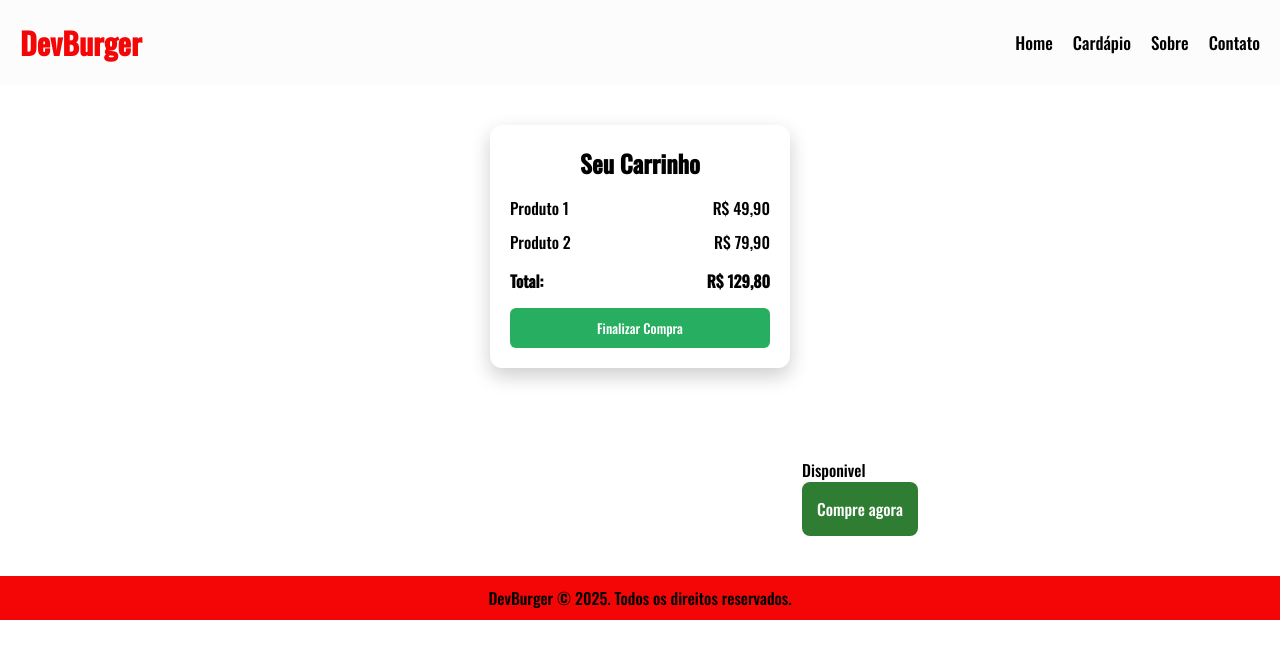
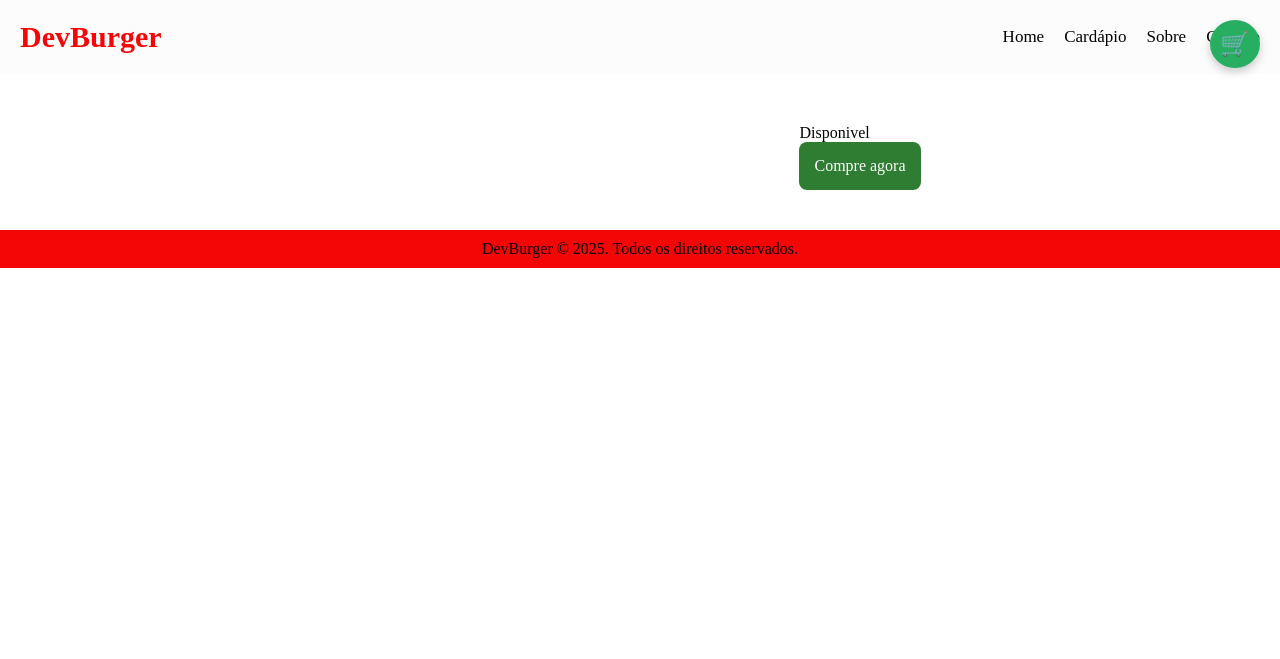
Before and after one commit to Julia-F-cereda/pascoa-S2026, a Flask app: page /produto/1 in a window 1280 px wide. Shown: the top 659 px of the page. Run offline with Flask 3, Linux system fonts and the light colour scheme; data that the repository does not hold is empty.

Commit message:
ADD: carrinho de lado

```diff
--- a/app.py
+++ b/app.py
@@ -5,6 +5,7 @@ from model.comidas import mostrar_produto
 from model.login import inserir_usuario
 from model.login import conferir_usuario
 from model.carrinho import recuperar_carrinho
+from model.carrinho import inserir_item
 
 # from model.comidas import inserir_comidas
 
@@ -97,5 +98,18 @@ def api_get_carrinho():
     else:
         return jsonify({"message": "Usuario não logado"}), 401
 # -------------------------------------------------------------------------------------------------------
+
+@app.route("/api/post/item_carrinho", methods=["POST"])
+def api_post_item_carrinho():
+    if "usuario_logado" in session:
+        cod_usuario = session["usuario_logado"] ["usuario"]
+        dados_json = request.get_json()
+        codigo_itens = dados_json.get("cod_itens")
+        quantidade = dados_json.get("quantidade")
+
+        inserir_item(cod_usuario, codigo_itens, quantidade)
+        return jsonify({"message":"inserido"}), 201
+    else:
+        return redirect("/login")
 if __name__ == "__main__":
     app.run(debug=True)
--- a/static/carrinho.js
+++ b/static/carrinho.js
@@ -25,3 +25,26 @@ async function mostrar_carrinho()
 }
 
 mostrar_carrinho()
+
+async function inserirItemCarrinho(cod_itens, quantidade=1) {
+    const resposta = await fetch("/api/post/item_carrinho",
+                                            {
+                                            method: "POST",
+                                            headers:{
+                                            "Content-Type": "application/json"
+                                                    },
+                                            body: JSON.stringify(
+                                            {
+                                                    "cod_itens": cod_itens,
+                                                    "quantidade": quantidade,
+                                            }
+                                            )
+                                        }
+                                    )
+
+    if (!resposta.OK)
+    {
+        alert("erro ao inserir item")
+    }
+    mostrar_carrinho();
+}
--- a/templates/index.html
+++ b/templates/index.html
@@ -25,7 +25,7 @@
               alt="Lanche 1"
               class="category-item__img"
             />
-            <a href="/produto/{{rapidos.codigo}}" class="button button--small">EU QUERO</a>
+            <button onclick="inserirItemCarrinho({{rapidos.cod_itens}})" class="button button--small">EU QUERO</button>
           </div>
                {%endfor%}
       </div>
--- a/templates/layout.html
+++ b/templates/layout.html
@@ -1,78 +1,89 @@
+
 <!DOCTYPE html>
 <html lang="pt-br">
 <head>
   <meta charset="UTF-8" />
   <meta name="viewport" content="width=device-width, initial-scale=1.0"/>
-  <title>DevBurger - Flex & Grid 2025</title>
+  <title>DevBurger - Carrinho Lateral</title>
 
-  <!-- Fonts -->
-  <link rel="preconnect" href="https://fonts.googleapis.com" />
-  <link rel="preconnect" href="https://fonts.gstatic.com" crossorigin />
-  <link href="https://fonts.googleapis.com/css2?family=Roboto:wght@400;700&family=Oswald:wght@500&display=swap" rel="stylesheet"/>
-
-  <!-- CSS -->
   <link rel="stylesheet" href="../static/src/style/reset.css" />
   <link rel="stylesheet" href="../static/src/style/variables.css" />
   <link rel="stylesheet" href="../static/src/style/main.css" />
   <link rel="stylesheet" href="../static/src/style/media.css" />
 
+  <style>
+    /* --- APENAS O QUE É NECESSÁRIO PARA O CARRINHO --- */
 
+    #cart-toggle { display: none; } /* Esconde o checkbox */
 
-  <style>
-    /* Janela de compra */
+    /* Transformando sua .janela em Sidebar */
     .janela {
+      position: fixed;
+      top: 0;
+      right: -350px; /* Escondido */
       width: 300px;
+      height: 100%;
+      z-index: 2000;
+      margin: 0; /* Remove o margin auto que centralizava */
+      transition: right 0.4s ease;
+      display: flex;
+      flex-direction: column;
+      border-radius: 0; /* Estilo sidebar */
+    }
+
+    /* Abre quando clica */
+    #cart-toggle:checked ~ .janela {
+      right: 0;
+    }
+
+    /* Ícone do carrinho que você pediu */
+    .icone-carrinho-fixo {
+      position: fixed;
+      top: 20px;
+      right: 20px;
+      z-index: 1001;
+      font-size: 24px;
+      cursor: pointer;
+      background: #27ae60;
+      padding: 10px;
+      border-radius: 50%;
+      box-shadow: 0 4px 10px rgba(0,0,0,0.2);
+    }
+
+    /* Overlay para fechar ao clicar fora */
+    .overlay-carrinho {
+      position: fixed;
+      top: 0; left: 0; width: 100%; height: 100%;
+      background: rgba(0,0,0,0.5);
+      display: none;
+      z-index: 1500;
+    }
+    #cart-toggle:checked ~ .overlay-carrinho { display: block; }
+
+    /* --- SEU CSS ORIGINAL ABAIXO (SEM ALTERAÇÕES) --- */
+    .janela {
       background: white;
       padding: 20px;
-      border-radius: 12px;
       box-shadow: 0 8px 20px rgba(0,0,0,0.2);
-      margin: 40px auto; /* centraliza horizontal */
     }
-
-    .janela h2 {
-      text-align: center;
-      margin-bottom: 15px;
-    }
-
-    .produto {
-      display: flex;
-      justify-content: space-between;
-      margin: 10px 0;
-    }
-
-    .total {
-      font-weight: bold;
-      margin-top: 15px;
-      display: flex;
-      justify-content: space-between;
-    }
-
-    .botao {
-      width: 100%;
-      margin-top: 15px;
-      padding: 10px;
-      border: none;
-      background-color: #27ae60;
-      color: white;
-      border-radius: 6px;
-      cursor: pointer;
-    }
-
-    .botao:hover {
-      background-color: #219150;
-    }
+    .janela h2 { text-align: center; margin-bottom: 15px; }
+    .produto { display: flex; justify-content: space-between; margin: 10px 0; }
+    .total { font-weight: bold; margin-top: 15px; display: flex; justify-content: space-between; }
+    .botao { width: 100%; margin-top: 15px; padding: 10px; border: none; background-color: #27ae60; color: white; border-radius: 6px; cursor: pointer; }
+    .botao:hover { background-color: #219150; }
   </style>
 
   {% block css_adicional %}{% endblock %}
 </head>
-
 <body>
 
-<!-- Header -->
+  <input type="checkbox" id="cart-toggle">
+  <label for="cart-toggle" class="icone-carrinho-fixo">🛒</label>
+  <label for="cart-toggle" class="overlay-carrinho"></label>
+
   <header class="header">
     <div class="header__container">
       <a href="#" class="header__logo">DevBurger</a>
-
       <nav class="header__nav">
         <ul class="header__menu">
           <li><a href="#" class="header__link">Home</a></li>
--- a/templates/produto.html
+++ b/templates/produto.html
@@ -1,5 +1,6 @@
-{%extends "layout.html" %}
-{%block css_adicional%}
+{% extends "layout.html" %}
+
+{% block css_adicional %}
 <style>
 .conteudo-geral {
     display: flex;
@@ -57,27 +58,21 @@
     background-color: #1b5e20;
 }
 </style>
+{% endblock %}
 
-{%endblock%}
 {% block conteudo %}
-
-
 <div class="conteudo-geral">
     <img class="imagem-produto" src="{{produto.imagem}}">
 
     <div class="info">
         <h1 class="nome">{{produto.nome}}</h1>
-
         <p class="descricao">{{produto.descricao}}</p>
-
         <p class="valor">{{produto.valor}}</p>
-
         <p class="disponibilidade">Disponivel</p>
 
-            <button class="botaoComprar">Compre agora</button>
+        <label for="cart-toggle" class="botaoComprar" style="display: block; text-align: center;">
+            Compre agora
+        </label>
     </div>
-
 </div>
-
-
-{%endblock%}
+{% endblock %}
--- /dev/null
+++ b/teste.py
@@ -0,0 +1,3 @@
+from model.carrinho import inserir_item
+
+inserir_item(3, 2, 50)
```
Also changed, not shown: other parts of templates/layout.html (+9 -27 lines), model/carrinho.py (+17 -0 lines). Lines whose indentation alone changed are shown as unchanged.
